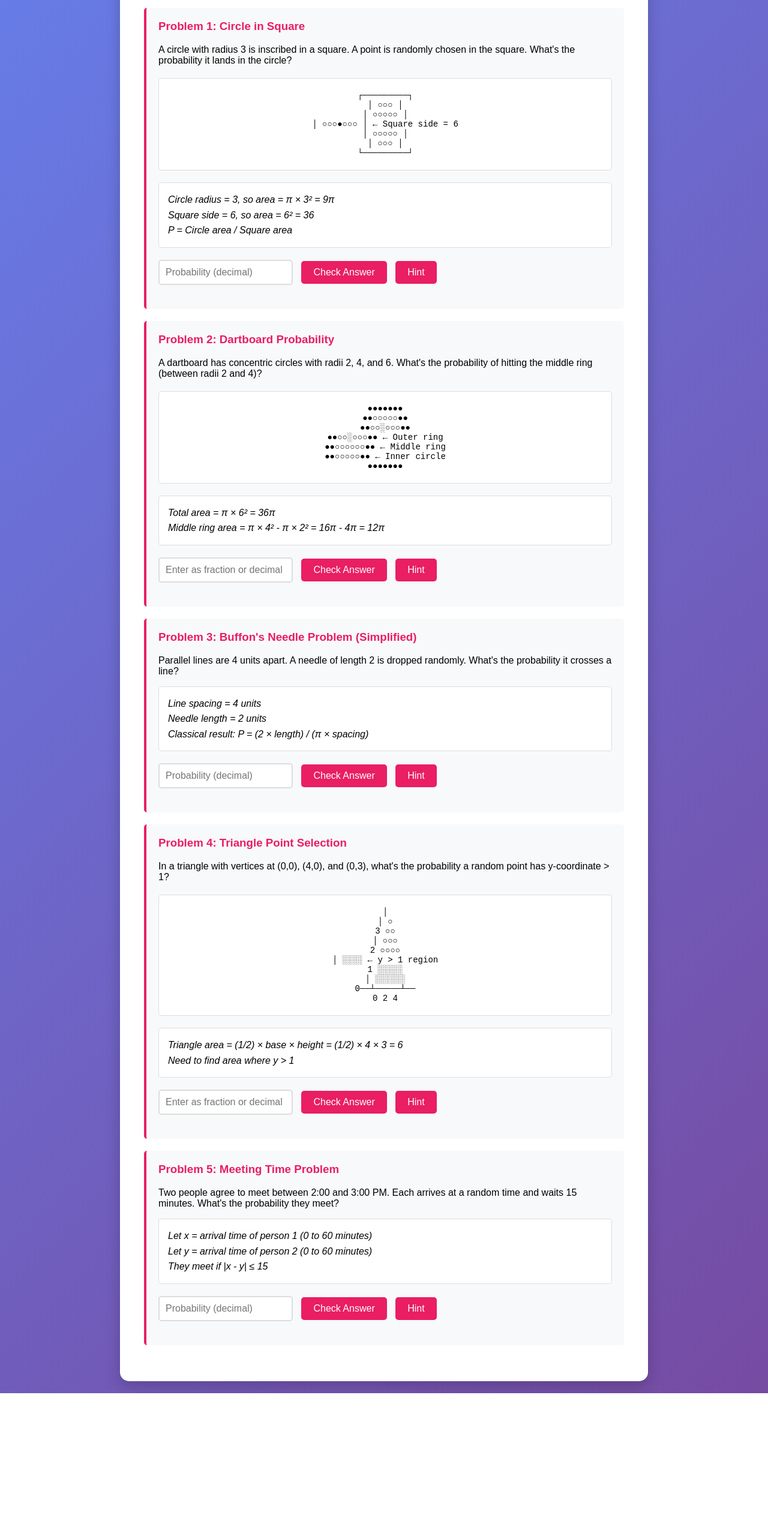
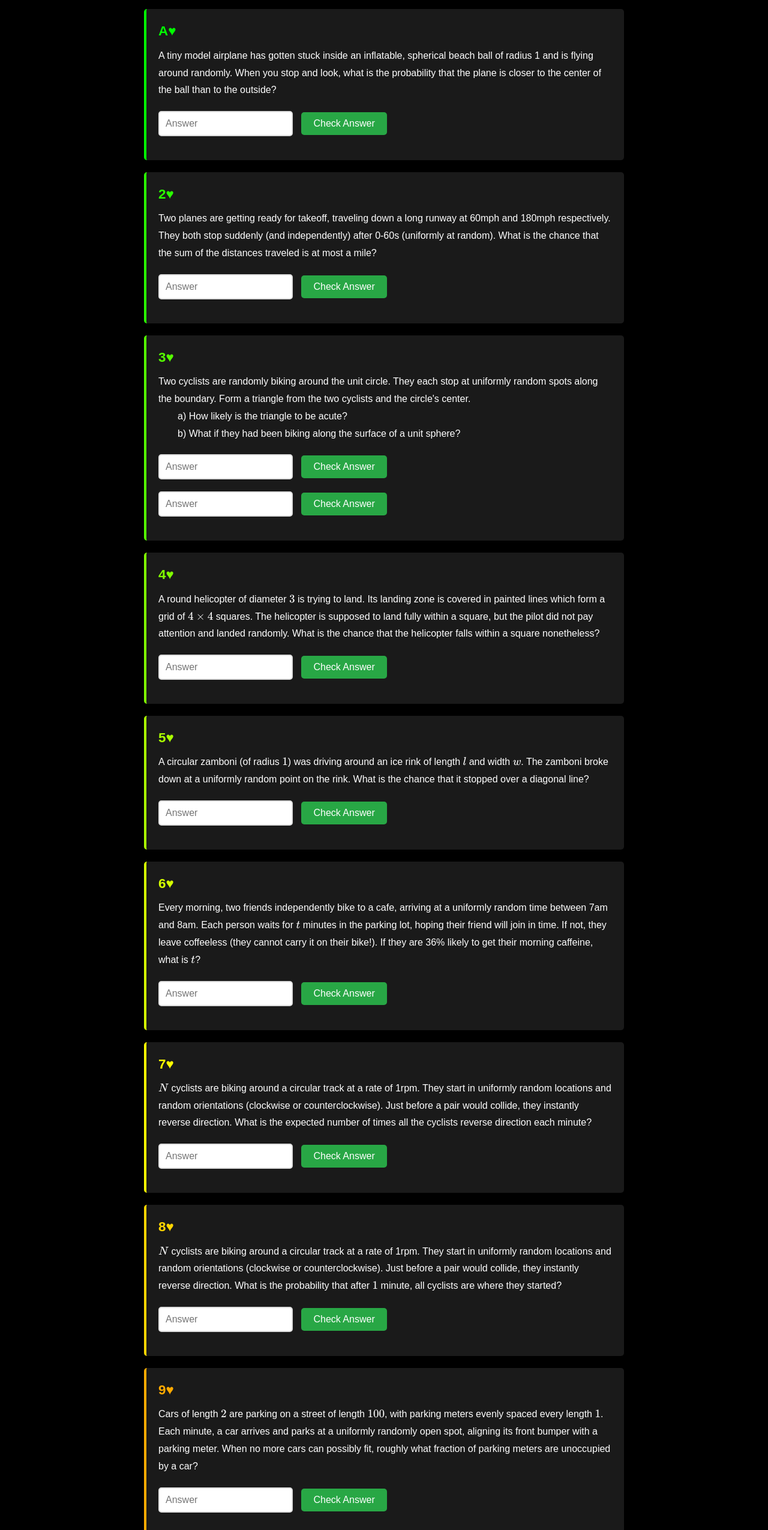
Before and after one commit to RCTGamer/JS_ProbabilityCards, a website: page jane-street/geometric-probability.html in a window 1280 px wide. Shown: the part 193-2743 px from the top of the page at 60% size. Before the commit the page ends 2515 px from the top, so only its background shows below. Drawn offline with nearby package versions, Linux system fonts and the light colour scheme.

```diff
--- a/jane-street/geometric-probability.html
+++ b/jane-street/geometric-probability.html
@@ -3,11 +3,24 @@
 <head>
     <meta charset="UTF-8">
     <meta name="viewport" content="width=device-width, initial-scale=1.0">
-    <title>Geometric Probability</title>
+    <title>Expectation and Linearity</title>
+
+    <!-- MathJax for LaTeX rendering -->
+    <script src="https://polyfill.io/v3/polyfill.min.js?features=es6"></script>
+    <script id="MathJax-script" async src="https://cdn.jsdelivr.net/npm/mathjax@3/es5/tex-mml-chtml.js"></script>
+    <script>
+        window.MathJax = {
+            tex: {
+                inlineMath: [['$', '$'], ['\\(', '\\)']],
+                displayMath: [['$$', '$$'], ['\\[', '\\]']]
+            }
+        };
+    </script>
+
     <style>
         body {
             font-family: Arial, sans-serif;
-            background: linear-gradient(135deg, #667eea 0%, #764ba2 100%);
+            background: black;
             margin: 0;
             padding: 20px;
             min-height: 100vh;
@@ -16,7 +29,7 @@
         .container {
             max-width: 800px;
             margin: 0 auto;
-            background: white;
+            background: black;
             border-radius: 15px;
             padding: 40px;
             box-shadow: 0 8px 25px rgba(0,0,0,0.2);
@@ -24,8 +37,9 @@
 
         .back-button {
             display: inline-block;
-            background: #667eea;
+            background: black;
             color: white;
+            border: 1px solid #666;
             padding: 10px 20px;
             text-decoration: none;
             border-radius: 5px;
@@ -34,47 +48,72 @@
         }
 
         .back-button:hover {
-            background: #5a67d8;
+            background: #666;
         }
 
         h1 {
-            color: #333;
+            color: white;
             text-align: center;
             margin-bottom: 30px;
         }
 
         .problem {
-            background: #f8f9fa;
-            border-left: 4px solid #e91e63;
+            background: #1a1a1a;
+            border-left: 4px solid #28a745;
             padding: 20px;
             margin: 20px 0;
             border-radius: 5px;
+            color: white;
+            line-height: 1.8;
         }
 
+        /* Green to Yellow gradient (A♣ to 7♣) */
+        .problem:nth-child(3) { border-left-color: #00ff00; } /* A♣ - Pure Green */
+        .problem:nth-child(4) { border-left-color: #2aff00; } /* 2♣ - Green-Yellow */
+        .problem:nth-child(5) { border-left-color: #55ff00; } /* 3♣ - Green-Yellow */
+        .problem:nth-child(6) { border-left-color: #80ff00; } /* 4♣ - Yellow-Green */
+        .problem:nth-child(7) { border-left-color: #aaff00; } /* 5♣ - Yellow-Green */
+        .problem:nth-child(8) { border-left-color: #d5ff00; } /* 6♣ - Yellow */
+        .problem:nth-child(9) { border-left-color: #ffff00; } /* 7♣ - Pure Yellow */
+
+        /* Yellow to Red gradient (8♣ to K♣) */
+        .problem:nth-child(10) { border-left-color: #ffd500; } /* 8♣ - Yellow-Orange */
+        .problem:nth-child(11) { border-left-color: #ffaa00; } /* 9♣ - Orange */
+        .problem:nth-child(12) { border-left-color: #ff8000; } /* 10♣ - Orange-Red */
+        .problem:nth-child(13) { border-left-color: #ff5500; } /* J♣ - Red-Orange */
+        .problem:nth-child(14) { border-left-color: #ff2a00; } /* Q♣ - Red */
+        .problem:nth-child(15) { border-left-color: #ff0000; } /* K♣ - Pure Red */
+
         .problem h3 {
-            color: #e91e63;
-            margin-top: 0;
+            font-size: 1.4em;
+            margin-top: -3px;
+            margin-bottom: -10px;
         }
 
-        .geometric-diagram {
-            text-align: center;
-            margin: 20px 0;
-            font-family: monospace;
-            font-size: 14px;
-            background: #fff;
-            padding: 20px;
-            border-radius: 5px;
-            border: 1px solid #ddd;
-        }
+        /* Match h3 colors to border colors */
+        .problem:nth-child(3) h3 { color: #00ff00;  } /* A♣ */
+        .problem:nth-child(4) h3 { color: #2aff00; } /* 2♣ */
+        .problem:nth-child(5) h3 { color: #55ff00; } /* 3♣ */
+        .problem:nth-child(6) h3 { color: #80ff00; } /* 4♣ */
+        .problem:nth-child(7) h3 { color: #aaff00; } /* 5♣ */
+        .problem:nth-child(8) h3 { color: #d5ff00; } /* 6♣ */
+        .problem:nth-child(9) h3 { color: #ffff00; } /* 7♣ */
+        .problem:nth-child(10) h3 { color: #ffd500; } /* 8♣ */
+        .problem:nth-child(11) h3 { color: #ffaa00; } /* 9♣ */
+        .problem:nth-child(12) h3 { color: #ff8000; } /* 10♣ */
+        .problem:nth-child(13) h3 { color: #ff5500; } /* J♣ */
+        .problem:nth-child(14) h3 { color: #ff2a00; } /* Q♣ */
+        .problem:nth-child(15) h3 { color: #ff0000; } /* K♣ */
 
         .probability-scenario {
-            background: white;
-            border: 1px solid #ddd;
+            background: #2a2a2a;
+            border: 1px solid #444;
             border-radius: 5px;
             padding: 15px;
             margin: 15px 0;
             font-style: italic;
             line-height: 1.6;
+            color: #ccc;
         }
 
         .answer-section {
@@ -90,7 +129,7 @@
         }
 
         button {
-            background: #e91e63;
+            background: #28a745;
             color: white;
             padding: 10px 20px;
             border: none;
@@ -101,7 +140,7 @@
         }
 
         button:hover {
-            background: #c2185b;
+            background: #218838;
         }
 
         .result {
@@ -123,15 +162,11 @@
             border: 1px solid #f5c6cb;
         }
 
-        .hint {
-            background: #fff3cd;
-            color: #856404;
-            border: 1px solid #ffeaa7;
-            padding: 10px;
-            border-radius: 5px;
-            margin-top: 10px;
-            display: none;
+        .tab-indent {
+            padding-left: 2em;
+            display: block;
         }
+
     </style>
 </head>
 <body>
@@ -141,118 +176,212 @@
         <h1>♥ Geometric Probability</h1>
 
         <div class="problem">
-            <h3>Problem 1: Circle in Square</h3>
-            <p>A circle with radius 3 is inscribed in a square. A point is randomly chosen in the square. What's the probability it lands in the circle?</p>
-            <div class="geometric-diagram">
-                ┌─────────┐<br>
-                │   ○○○   │<br>
-                │  ○○○○○  │<br>
-                │ ○○○●○○○ │ ← Square side = 6<br>
-                │  ○○○○○  │<br>
-                │   ○○○   │<br>
-                └─────────┘
-            </div>
-            <div class="probability-scenario">
-                Circle radius = 3, so area = π × 3² = 9π<br>
-                Square side = 6, so area = 6² = 36<br>
-                P = Circle area / Square area
-            </div>
+            <h3>A♥</h3>
+            <p>
+                A tiny model airplane has gotten stuck inside an inflatable, spherical beach
+                ball of radius 1 and is flying around randomly. When you stop and look, what
+                is the probability that the plane is closer to the center of the ball than
+                to the outside?
+            </p>
             <div class="answer-section">
-                <input type="number" id="answer1" placeholder="Probability (decimal)" step="0.01">
-                <button onclick="checkAnswer(1, 0.785)">Check Answer</button>
-                <button onclick="showHint(1)">Hint</button>
+                <input type="number" id="answer1" placeholder="Answer">
+                <button onclick="checkAnswer('1', 7)">Check Answer</button>
                 <div id="result1" class="result" style="display: none;"></div>
-                <div id="hint1" class="hint">P = (9π)/36 = π/4 ≈ 0.785</div>
             </div>
         </div>
 
         <div class="problem">
-            <h3>Problem 2: Dartboard Probability</h3>
-            <p>A dartboard has concentric circles with radii 2, 4, and 6. What's the probability of hitting the middle ring (between radii 2 and 4)?</p>
-            <div class="geometric-diagram">
-                      ●●●●●●●<br>
-                    ●●○○○○○●●<br>
-                   ●●○○░○○○●●<br>
-                   ●●○○░○○○●●  ← Outer ring<br>
-                   ●●○○○○○○●●  ← Middle ring<br>
-                    ●●○○○○○●●   ← Inner circle<br>
-                      ●●●●●●●
-            </div>
-            <div class="probability-scenario">
-                Total area = π × 6² = 36π<br>
-                Middle ring area = π × 4² - π × 2² = 16π - 4π = 12π
-            </div>
+            <h3>2♥</h3>
+            <p>
+                Two planes are getting ready for takeoff, traveling down a long runway at 60mph
+                and 180mph respectively. They both stop suddenly (and independently) after 0-60s
+                (uniformly at random). What is the chance that the sum of the distances traveled
+                is at most a mile?
+            </p>
             <div class="answer-section">
-                <input type="text" id="answer2" placeholder="Enter as fraction or decimal">
-                <button onclick="checkGeometric(2)">Check Answer</button>
-                <button onclick="showHint(2)">Hint</button>
+                <input type="number" id="answer2" placeholder="Answer">
+                <button onclick="checkAnswer('2', 7)">Check Answer</button>
                 <div id="result2" class="result" style="display: none;"></div>
-                <div id="hint2" class="hint">P = 12π/36π = 12/36 = 1/3 ≈ 0.333</div>
             </div>
         </div>
 
         <div class="problem">
-            <h3>Problem 3: Buffon's Needle Problem (Simplified)</h3>
-            <p>Parallel lines are 4 units apart. A needle of length 2 is dropped randomly. What's the probability it crosses a line?</p>
-            <div class="probability-scenario">
-                Line spacing = 4 units<br>
-                Needle length = 2 units<br>
-                Classical result: P = (2 × length) / (π × spacing)
+            <h3>3♥</h3>
+            <p>
+                Two cyclists are randomly biking around the unit circle. They each stop at
+                uniformly random spots along the boundary. Form a triangle from the two cyclists
+                and the circle's center.
+                <span class="tab-indent">a) How likely is the triangle to be acute?</span>
+                <span class="tab-indent">b) What if they had been biking along the surface of a unit
+                    sphere?</span>
+            </p>
+            <div class="answer-section">
+                <input type="number" id="answer3a" placeholder="Answer">
+                <button onclick="checkAnswer('3a', 7)">Check Answer</button>
+                <div id="result3a" class="result" style="display: none;"></div>
             </div>
             <div class="answer-section">
-                <input type="number" id="answer3" placeholder="Probability (decimal)" step="0.001">
-                <button onclick="checkAnswer(3, 0.318)">Check Answer</button>
-                <button onclick="showHint(3)">Hint</button>
-                <div id="result3" class="result" style="display: none;"></div>
-                <div id="hint3" class="hint">P = (2 × 2)/(π × 4) = 4/(4π) = 1/π ≈ 0.318</div>
+                <input type="number" id="answer3b" placeholder="Answer">
+                <button onclick="checkAnswer('3b', 7)">Check Answer</button>
+                <div id="result3b" class="result" style="display: none;"></div>
             </div>
         </div>
 
         <div class="problem">
-            <h3>Problem 4: Triangle Point Selection</h3>
-            <p>In a triangle with vertices at (0,0), (4,0), and (0,3), what's the probability a random point has y-coordinate > 1?</p>
-            <div class="geometric-diagram">
-                │<br>
-                │  ○<br>
-                3  ○○<br>
-                │  ○○○<br>
-                2  ○○○○<br>
-                │  ░░░░  ← y > 1 region<br>
-                1  ░░░░░<br>
-                │  ░░░░░░<br>
-                0──┴─────┴──<br>
-                   0  2  4
-            </div>
-            <div class="probability-scenario">
-                Triangle area = (1/2) × base × height = (1/2) × 4 × 3 = 6<br>
-                Need to find area where y > 1
-            </div>
+            <h3>4♥</h3>
+            <p>
+                A round helicopter of diameter $3$ is trying to land. Its landing zone is
+                covered in painted lines which form a grid of $4\times4$ squares. The helicopter
+                is supposed to land fully within a square, but the pilot did not pay attention
+                and landed randomly. What is the chance that the helicopter falls within a
+                square nonetheless?
+            </p>
             <div class="answer-section">
-                <input type="text" id="answer4" placeholder="Enter as fraction or decimal">
-                <button onclick="checkGeometric(4)">Check Answer</button>
-                <button onclick="showHint(4)">Hint</button>
+                <input type="number" id="answer4" placeholder="Answer">
+                <button onclick="checkAnswer('4', 7)">Check Answer</button>
                 <div id="result4" class="result" style="display: none;"></div>
-                <div id="hint4" class="hint">Area where y > 1 is a triangle with vertices (0,1), (8/3,1), (0,3). Area = (1/2) × (8/3) × 2 = 8/3. P = (8/3)/6 = 4/9</div>
             </div>
         </div>
 
         <div class="problem">
-            <h3>Problem 5: Meeting Time Problem</h3>
-            <p>Two people agree to meet between 2:00 and 3:00 PM. Each arrives at a random time and waits 15 minutes. What's the probability they meet?</p>
-            <div class="probability-scenario">
-                Let x = arrival time of person 1 (0 to 60 minutes)<br>
-                Let y = arrival time of person 2 (0 to 60 minutes)<br>
-                They meet if |x - y| ≤ 15
-            </div>
+            <h3>5♥</h3>
+            <p>
+                A circular zamboni (of radius $1$) was driving around an ice rink of length $l$
+                and width $w$. The zamboni broke down at a uniformly random point on the rink.
+                What is the chance that it stopped over a diagonal line?
+            </p>
             <div class="answer-section">
-                <input type="number" id="answer5" placeholder="Probability (decimal)" step="0.01">
-                <button onclick="checkAnswer(5, 0.44)">Check Answer</button>
-                <button onclick="showHint(5)">Hint</button>
+                <input type="number" id="answer5" placeholder="Answer">
+                <button onclick="checkAnswer('5', 7)">Check Answer</button>
                 <div id="result5" class="result" style="display: none;"></div>
-                <div id="hint5" class="hint">Total area = 60² = 3600. Meeting region area = 3600 - 2×(45²/2) = 3600 - 2025 = 1575. P = 1575/3600 ≈ 0.44</div>
             </div>
         </div>
-    </div>
+
+        <div class="problem">
+            <h3>6♥</h3>
+            <p>
+                Every morning, two friends independently bike to a cafe, arriving at a
+                uniformly random time between 7am and 8am. Each person waits for $t$ minutes
+                in the parking lot, hoping their friend will join in time. If not, they leave
+                coffeeless (they cannot carry it on their bike!). If they are 36% likely to get
+                their morning caffeine, what is $t$?
+            </p>
+            <div class="answer-section">
+                <input type="number" id="answer6" placeholder="Answer">
+                <button onclick="checkAnswer('6', 7)">Check Answer</button>
+                <div id="result6" class="result" style="display: none;"></div>
+            </div>
+        </div>
+
+        <div class="problem">
+            <h3>7♥</h3>
+            <p>
+                $N$ cyclists are biking around a circular track at a rate of 1rpm. They start in
+                uniformly random locations and random orientations (clockwise or counterclockwise).
+                Just before a pair would collide, they instantly reverse direction. What is the
+                expected number of times all the cyclists reverse direction each minute?
+            </p>
+            <div class="answer-section">
+                <input type="number" id="answer7" placeholder="Answer">
+                <button onclick="checkAnswer('7', 7)">Check Answer</button>
+                <div id="result7" class="result" style="display: none;"></div>
+            </div>
+        </div>
+
+        <div class="problem">
+            <h3>8♥</h3>
+            <p>
+                $N$ cyclists are biking around a circular track at a rate of 1rpm. They start in
+                uniformly random locations and random orientations (clockwise or counterclockwise).
+                Just before a pair would collide, they instantly reverse direction. What is the
+                probability that after $1$ minute, all cyclists are where they started?
+            </p>
+            <div class="answer-section">
+                <input type="number" id="answer8" placeholder="Answer">
+                <button onclick="checkAnswer('8', 7)">Check Answer</button>
+                <div id="result8" class="result" style="display: none;"></div>
+            </div>
+        </div>
+
+        <div class="problem">
+            <h3>9♥</h3>
+            <p>
+                Cars of length $2$ are parking on a street of length $100$, with parking meters
+                evenly spaced every length $1$. Each minute, a car arrives and parks at a
+                uniformly randomly open spot, aligning its front bumper with a parking meter.
+                When no more cars can possibly fit, roughly what fraction of parking meters are
+                unoccupied by a car?
+            </p>
+            <div class="answer-section">
+                <input type="number" id="answer9" placeholder="Answer">
+                <button onclick="checkAnswer('9', 7)">Check Answer</button>
+                <div id="result9" class="result" style="display: none;"></div>
+            </div>
+        </div>
+
+        <div class="problem">
+            <h3>10♥</h3>
+            <p>
+                Cars of length $2$ are parking on a street of length $100$, with parking meters
+                evenly spaced every length $1$. Each minute, a car arrives and parks at a
+                uniformly randomly spot on the road without crashing into another car or running
+                off the road. When no more cars can possibly fit, roughly how many cars have parked?
+            </p>
+            <div class="answer-section">
+                <input type="number" id="answer10" placeholder="Answer">
+                <button onclick="checkAnswer('10', 7)">Check Answer</button>
+                <div id="result10" class="result" style="display: none;"></div>
+            </div>
+        </div>
+
+        <div class="problem">
+            <h3>J♥</h3>
+            <p>
+                Cars of length $5$ and limos of length $10$ are trying to park on a VERY long road
+                of length $L$. Each minute, either a car or limo arrives (with probability $p,1-p$
+                respectively) and attempts to park without crashing into another vehicle. When no more
+                cars or limos can fit, what fraction of the road is occupied? What $p$ minimizes this
+                fraction?
+            </p>
+            <div class="answer-section">
+                <input type="number" id="answerJ" placeholder="Answer">
+                <button onclick="checkAnswer('J', 7)">Check Answer</button>
+                <div id="resultJ" class="result" style="display: none;"></div>
+            </div>
+        </div>
+
+        <div class="problem">
+            <h3>Q♥</h3>
+            <p>
+                ** Cars of length $2$ try to park on a length $L$ road. Each minute, a new car parks
+                at a uniformly random spot on the road without crashing into another car or running
+                off the road. When no more cars fit:
+                <span class="tab-indent">a) What is the expected size of the largest gap
+                    between adjacent cars (as a function of $L$)?</span>
+                <span class="tab-indent">b) How about the smallest gap between adjacent cars?</span>
+            </p>
+            <div class="answer-section">
+                <input type="number" id="answerQ" placeholder="Answer">
+                <button onclick="checkAnswer('Q', 7)">Check Answer</button>
+                <div id="resultQ" class="result" style="display: none;"></div>
+            </div>
+        </div>
+
+        <div class="problem">
+            <h3>K♥</h3>
+            <p>
+                ** Helicopters (radius $1$ circles) are landing in a very large $L\times L$ lot.
+                Each minute, a helicopter arrives and randomly picks an available point in the lot
+                to land (without crashing into another helicopter)! On average:
+                <span class="tab-indent">a) What fraction of the lot is occupied? </span>
+                <span class="tab-indent">b)What about for $3$ and $4$ dimensions? </span>
+            </p>
+            <div class="answer-section">
+                <input type="number" id="answerK" placeholder="Answer">
+                <button onclick="checkAnswer('K', 7)">Check Answer</button>
+                <div id="resultK" class="result" style="display: none;"></div>
+            </div>
+        </div>
 
     <script>
         function checkAnswer(problemNum, correctAnswer) {
@@ -261,42 +390,13 @@
 
             resultDiv.style.display = 'block';
 
-            const tolerance = 0.02;
+            const tolerance = 0.1;
             if (Math.abs(userAnswer - correctAnswer) <= tolerance) {
                 resultDiv.className = 'result correct';
                 resultDiv.textContent = '✅ Correct! Well done!';
             } else {
                 resultDiv.className = 'result incorrect';
                 resultDiv.textContent = `❌ Incorrect. The correct answer is ${correctAnswer}.`;
-            }
-        }
-
-        function checkGeometric(problemNum) {
-            const userAnswer = document.getElementById(`answer${problemNum}`).value.trim().toLowerCase();
-            const resultDiv = document.getElementById(`result${problemNum}`);
-
-            resultDiv.style.display = 'block';
-
-            let correctAnswers = [];
-            let correctText = '';
-
-            switch(problemNum) {
-                case 2:
-                    correctAnswers = ['1/3', '0.333', '12/36'];
-                    correctText = '1/3 or 0.333';
-                    break;
-                case 4:
-                    correctAnswers = ['4/9', '0.444', '8/18'];
-                    correctText = '4/9 or 0.444';
-                    break;
-            }
-
-            if (correctAnswers.some(answer => Math.abs(parseFloat(userAnswer) - parseFloat(answer)) < 0.01 || userAnswer === answer)) {
-                resultDiv.className = 'result correct';
-                resultDiv.textContent = '✅ Correct! Well done!';
-            } else {
-                resultDiv.className = 'result incorrect';
-                resultDiv.textContent = `❌ Incorrect. The correct answer is ${correctText}.`;
             }
         }
 
```
Also changed, not shown: jane-street/classical-probability.html (+1 -1 lines).
